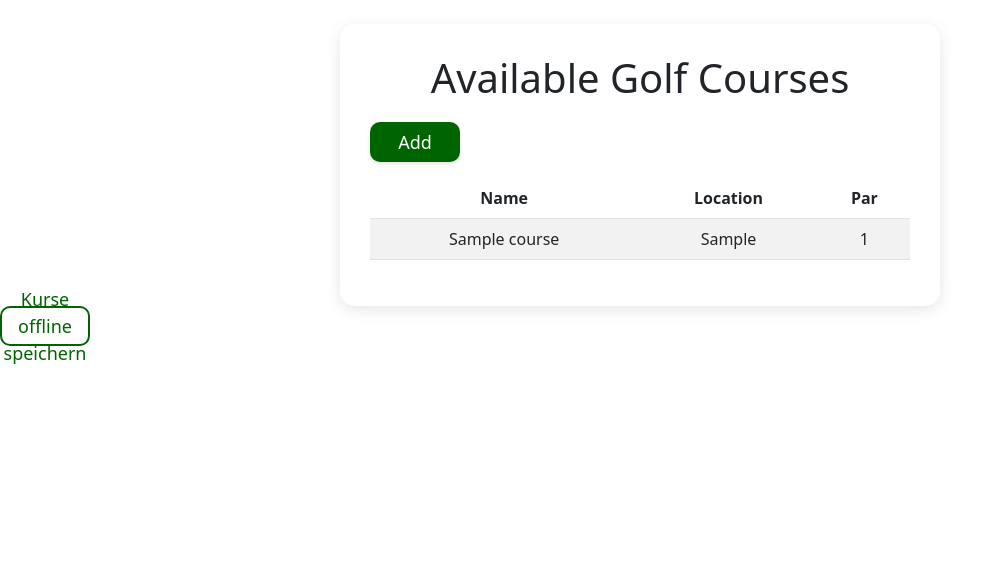
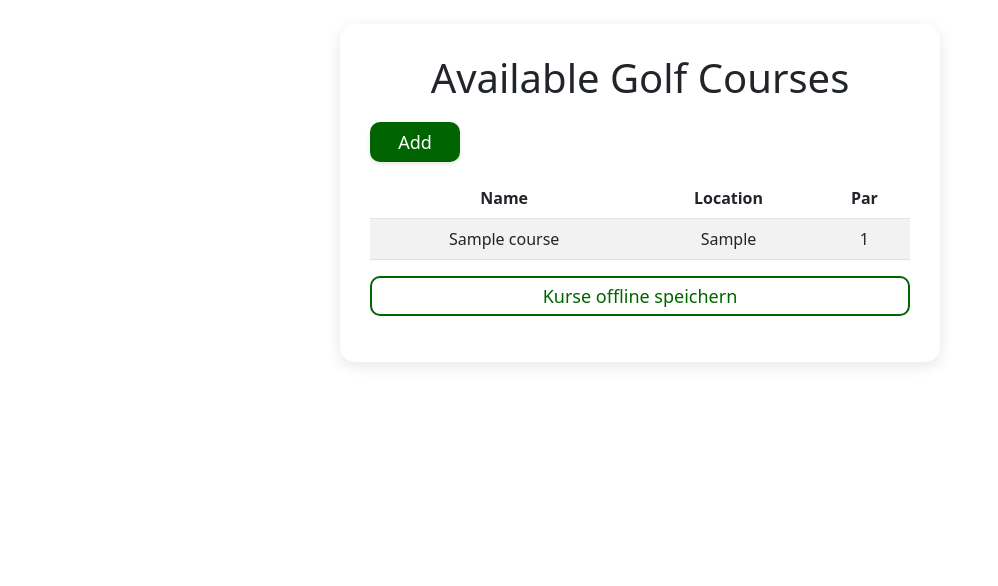
Before and after one commit to kingwalius/golfwebApp, a Flask app: page /courses in a window 1280 px wide. Shown: the top 586 px of the page, without its empty margins (0-998 px from the left). Run offline with Flask 3, Linux system fonts and the light colour scheme; tables that the repository leaves empty hold one stand-in row (values such as "Sample post").

Commit message:
Add .gitignore

```diff
--- a/templates/courses.html
+++ b/templates/courses.html
@@ -29,9 +29,10 @@
                     {% endfor %}
                 </tbody>
             </table>
+            <button onclick="saveCoursesOffline()" class="btn btn-masters-green-invert w-100 py-2">Kurse offline speichern</button>
+            <div id="save-status" class="text-muted small mb-3"></div>
         </div>
-        <button onclick="saveCoursesOffline()" class="btn btn-masters-green-invert w-90 py-2">Kurse offline speichern</button>
-        <div id="save-status" class="text-muted small mb-3"></div>
+
         <script>
             async function saveCoursesOffline() {
               const rows = document.querySelectorAll('table tbody tr');
```
Also changed, not shown: 1 other file.
